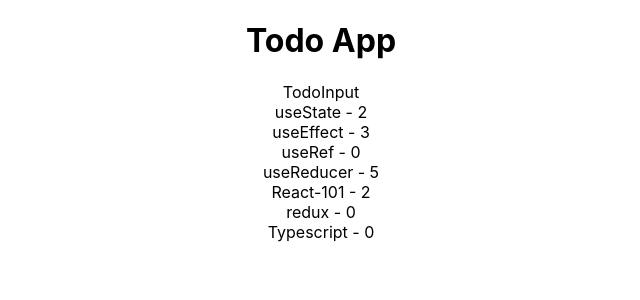
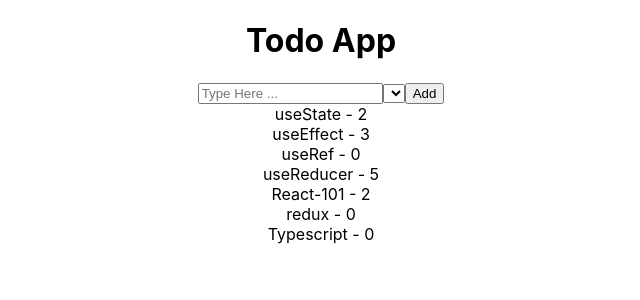
Before and after one commit to ankitsng0007/AnkitRepo, a React (Create React App) app in the folder RCT-211/Day-18/asgn/: page / in a window 1280 px wide. Shown: the top 300 px of the page, without its empty margins (319-959 px from the left). Built offline with nearby package versions, Linux system fonts and the light colour scheme; data requests are answered from the project's data file.

Commit message:
file added

```diff
--- a/RCT-211/Day-18/asgn/src/Components/TodoInput.tsx
+++ b/RCT-211/Day-18/asgn/src/Components/TodoInput.tsx
@@ -12,9 +12,11 @@ const TodoInput = (props : TodoInputProps) => {
   const handleChange = (e) => {};
   const handleSubmit = (e) => {};
   return (
-    <div>
-      TodoInput
-    </div>
+    <form>
+      <input type='text' placeholder='Type Here ...' value={value} />
+      <select></select>
+      <button type='submit'>Add</button>
+    </form>
   );
 }
 
```
